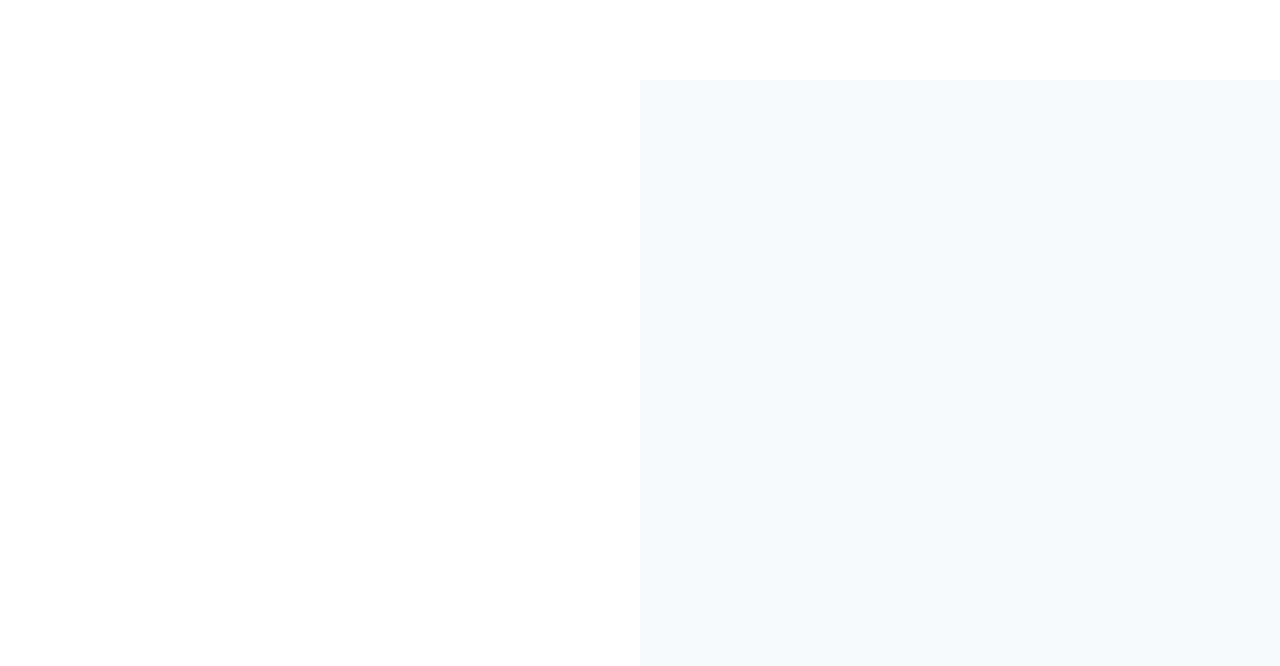
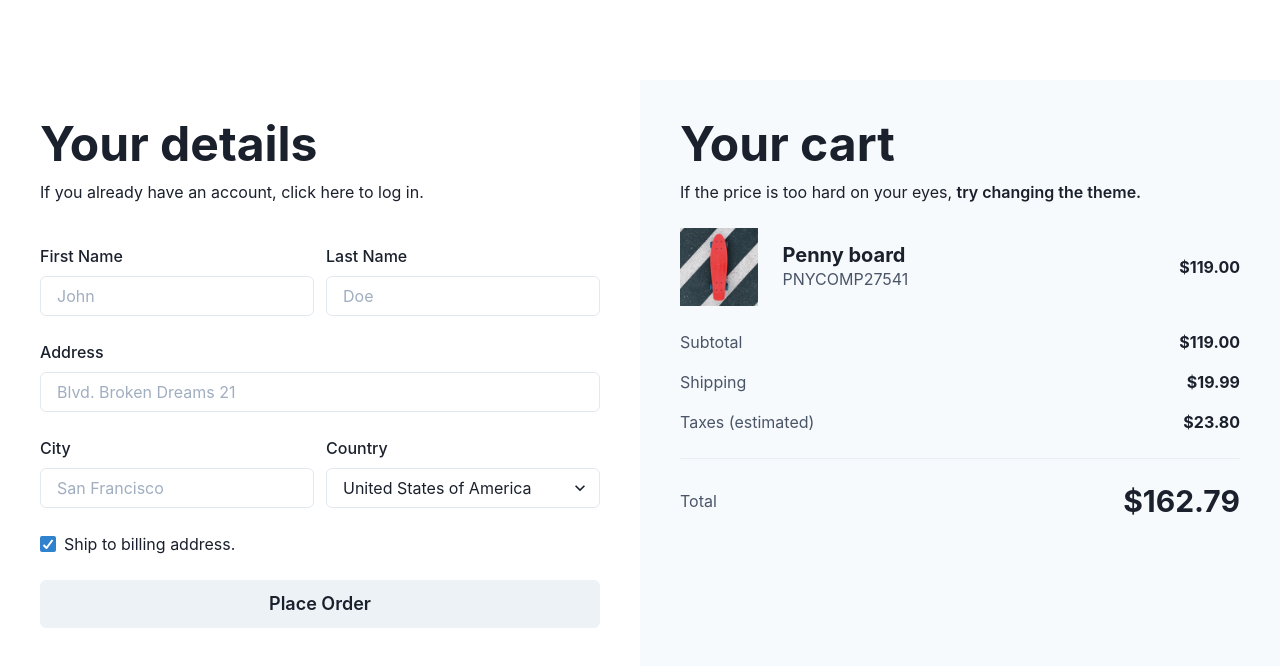
Before and after one commit to nikolovlazar/egghead-getting-started-with-chakra-ui, a Next.js app: page / in a window 1280 px wide. Shown: the top 666 px of the page. Built offline with nearby package versions, Linux system fonts and the light colour scheme.

Commit message:
lesson 3

```diff
--- a/pages/index.tsx
+++ b/pages/index.tsx
@@ -1,23 +1,12 @@
-import { Flex, Container, VStack } from '@chakra-ui/react';
+import { Flex, Container } from '@chakra-ui/react';
+import Cart from '../src/sections/cart';
+import Details from '../src/sections/details';
 
 const IndexPage = () => (
   <Container maxW="container.xl" p={0}>
     <Flex h="100vh" py={20}>
-      <VStack
-        w="full"
-        h="full"
-        p={10}
-        spacing={10}
-        alignItems="flex-start"
-      ></VStack>
-      <VStack
-        w="full"
-        h="full"
-        p={10}
-        spacing={10}
-        alignItems="flex-start"
-        bg="gray.50"
-      ></VStack>
+      <Details />
+      <Cart />
     </Flex>
   </Container>
 );
--- /dev/null
+++ b/src/sections/cart.tsx
@@ -0,0 +1,75 @@
+import {
+  Heading,
+  HStack,
+  VStack,
+  Image,
+  AspectRatio,
+  Text,
+  Divider,
+  Stack,
+  Button,
+} from '@chakra-ui/react';
+
+const Cart = () => {
+  return (
+    <VStack
+      w="full"
+      h="full"
+      p={10}
+      spacing={6}
+      align="flex-start"
+      bg="gray.50"
+    >
+      <VStack alignItems="flex-start" spacing={3}>
+        <Heading size="2xl">Your cart</Heading>
+        <Text>
+          If the price is too hard on your eyes,{' '}
+          <Button variant="link" colorScheme="black">
+            try changing the theme.
+          </Button>
+        </Text>
+      </VStack>
+      <HStack spacing={6} alignItems="center" w="full">
+        <AspectRatio ratio={1} w={24}>
+          <Image src="/images/skateboard.jpg" alt="Skateboard" />
+        </AspectRatio>
+        <Stack
+          spacing={0}
+          w="full"
+          direction="row"
+          justifyContent="space-between"
+          alignItems="center"
+        >
+          <VStack w="full" spacing={0} alignItems="flex-start">
+            <Heading size="md">Penny board</Heading>
+            <Text color="gray.600">PNYCOMP27541</Text>
+          </VStack>
+          <Heading size="sm" textAlign="end">
+            $119.00
+          </Heading>
+        </Stack>
+      </HStack>
+      <VStack spacing={4} alignItems="stretch" w="full">
+        <HStack justifyContent="space-between">
+          <Text color="gray.600">Subtotal</Text>
+          <Heading size="sm">$119.00</Heading>
+        </HStack>
+        <HStack justifyContent="space-between">
+          <Text color="gray.600">Shipping</Text>
+          <Heading size="sm">$19.99</Heading>
+        </HStack>
+        <HStack justifyContent="space-between">
+          <Text color="gray.600">Taxes (estimated)</Text>
+          <Heading size="sm">$23.80</Heading>
+        </HStack>
+      </VStack>
+      <Divider />
+      <HStack justifyContent="space-between" w="full">
+        <Text color="gray.600">Total</Text>
+        <Heading size="lg">$162.79</Heading>
+      </HStack>
+    </VStack>
+  );
+};
+
+export default Cart;
--- /dev/null
+++ b/src/sections/details.tsx
@@ -0,0 +1,71 @@
+import {
+  FormControl,
+  FormLabel,
+  Input,
+  VStack,
+  Heading,
+  Text,
+  SimpleGrid,
+  GridItem,
+  Select,
+  Checkbox,
+  Button,
+} from '@chakra-ui/react';
+
+const Details = () => {
+  return (
+    <VStack w="full" h="full" p={10} spacing={10} alignItems="flex-start">
+      <VStack spacing={3} alignItems="flex-start">
+        <Heading size="2xl">Your details</Heading>
+        <Text>If you already have an account, click here to log in.</Text>
+      </VStack>
+      <SimpleGrid columns={2} columnGap={3} rowGap={6} w="full">
+        <GridItem colSpan={1}>
+          <FormControl>
+            <FormLabel>First Name</FormLabel>
+            <Input placeholder="John" />
+          </FormControl>
+        </GridItem>
+        <GridItem colSpan={1}>
+          <FormControl>
+            <FormLabel>Last Name</FormLabel>
+            <Input placeholder="Doe" />
+          </FormControl>
+        </GridItem>
+        <GridItem colSpan={2}>
+          <FormControl>
+            <FormLabel>Address</FormLabel>
+            <Input placeholder="Blvd. Broken Dreams 21" />
+          </FormControl>
+        </GridItem>
+        <GridItem colSpan={1}>
+          <FormControl>
+            <FormLabel>City</FormLabel>
+            <Input placeholder="San Francisco" />
+          </FormControl>
+        </GridItem>
+        <GridItem colSpan={1}>
+          <FormControl>
+            <FormLabel>Country</FormLabel>
+            <Select>
+              <option value="usa">United States of America</option>
+              <option value="uae">United Arab Emirates</option>
+              <option value="nmk">North Macedonia</option>
+              <option value="de">Germany</option>
+            </Select>
+          </FormControl>
+        </GridItem>
+        <GridItem colSpan={2}>
+          <Checkbox defaultChecked>Ship to billing address.</Checkbox>
+        </GridItem>
+        <GridItem colSpan={2}>
+          <Button size="lg" w="full">
+            Place Order
+          </Button>
+        </GridItem>
+      </SimpleGrid>
+    </VStack>
+  );
+};
+
+export default Details;
```
Also changed, not shown: public/images/skateboard.jpg (added).
